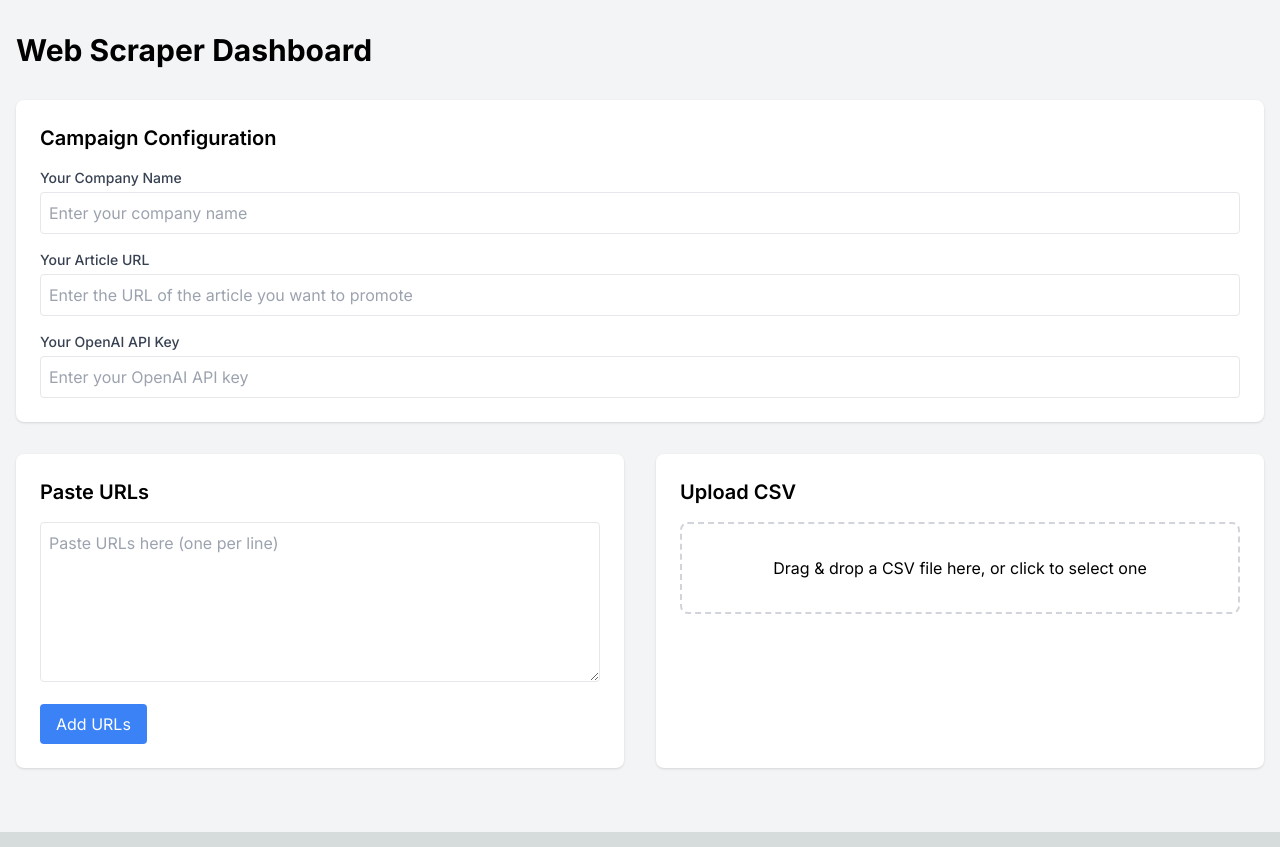
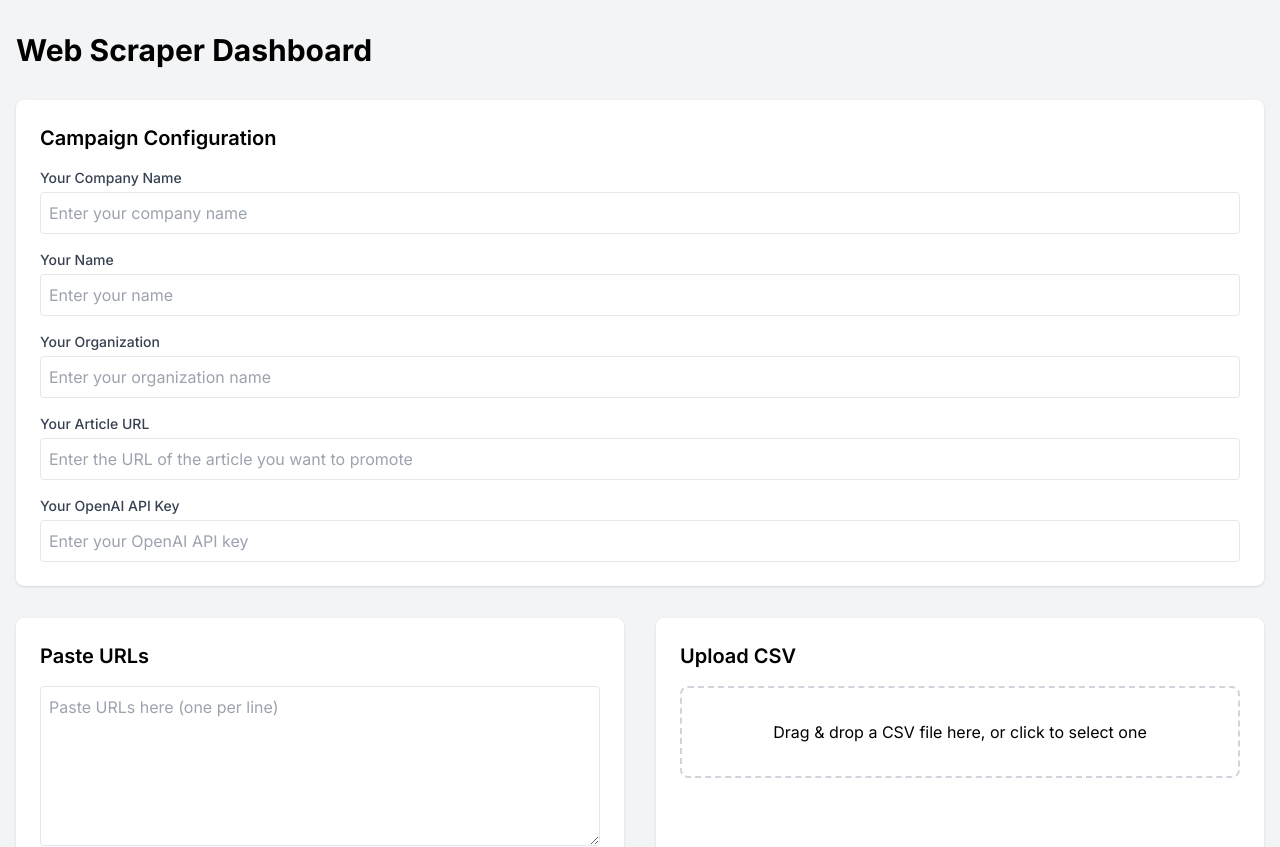
Before and after one commit to chrisatomicleap/backlinker, a Next.js app in the folder frontend/: page / in a window 1280 px wide. Shown: the top 847 px of the page. Built offline with nearby package versions, Linux system fonts and the light colour scheme.

Commit message:
Added name and organization fields to frontend form

```diff
--- a/frontend/app/page.tsx
+++ b/frontend/app/page.tsx
@@ -13,6 +13,8 @@ export default function Home() {
   const [companyName, setCompanyName] = useState('');
   const [backlinkUrl, setBacklinkUrl] = useState('');
   const [openaiKey, setOpenaiKey] = useState('');
+  const [userName, setUserName] = useState('');
+  const [userOrganization, setUserOrganization] = useState('');
   const [error, setError] = useState('');
 
   const { getRootProps, getInputProps } = useDropzone({
@@ -72,6 +74,16 @@ export default function Home() {
       return;
     }
 
+    if (!userName.trim()) {
+      setError('Please enter your name');
+      return;
+    }
+
+    if (!userOrganization.trim()) {
+      setError('Please enter your organization name');
+      return;
+    }
+
     // Validate URL format
     try {
       new URL(backlinkUrl);
@@ -101,7 +113,9 @@ export default function Home() {
         urls,
         companyName: companyName.trim(),
         backlinkUrl: backlinkUrl.trim(),
-        openaiKey: openaiKey.trim()
+        openaiKey: openaiKey.trim(),
+        userName: userName.trim(),
+        userOrganization: userOrganization.trim()
       });
 
       setResults(response.data);
@@ -189,6 +203,34 @@ export default function Home() {
               onChange={(e) => setCompanyName(e.target.value)}
               className="w-full p-2 border rounded focus:ring-2 focus:ring-blue-500 focus:border-blue-500"
               placeholder="Enter your company name"
+              required
+            />
+          </div>
+          <div>
+            <label htmlFor="userName" className="block text-sm font-medium text-gray-700 mb-1">
+              Your Name
+            </label>
+            <input
+              type="text"
+              id="userName"
+              value={userName}
+              onChange={(e) => setUserName(e.target.value)}
+              className="w-full p-2 border rounded focus:ring-2 focus:ring-blue-500 focus:border-blue-500"
+              placeholder="Enter your name"
+              required
+            />
+          </div>
+          <div>
+            <label htmlFor="userOrganization" className="block text-sm font-medium text-gray-700 mb-1">
+              Your Organization
+            </label>
+            <input
+              type="text"
+              id="userOrganization"
+              value={userOrganization}
+              onChange={(e) => setUserOrganization(e.target.value)}
+              className="w-full p-2 border rounded focus:ring-2 focus:ring-blue-500 focus:border-blue-500"
+              placeholder="Enter your organization name"
               required
             />
           </div>
```
